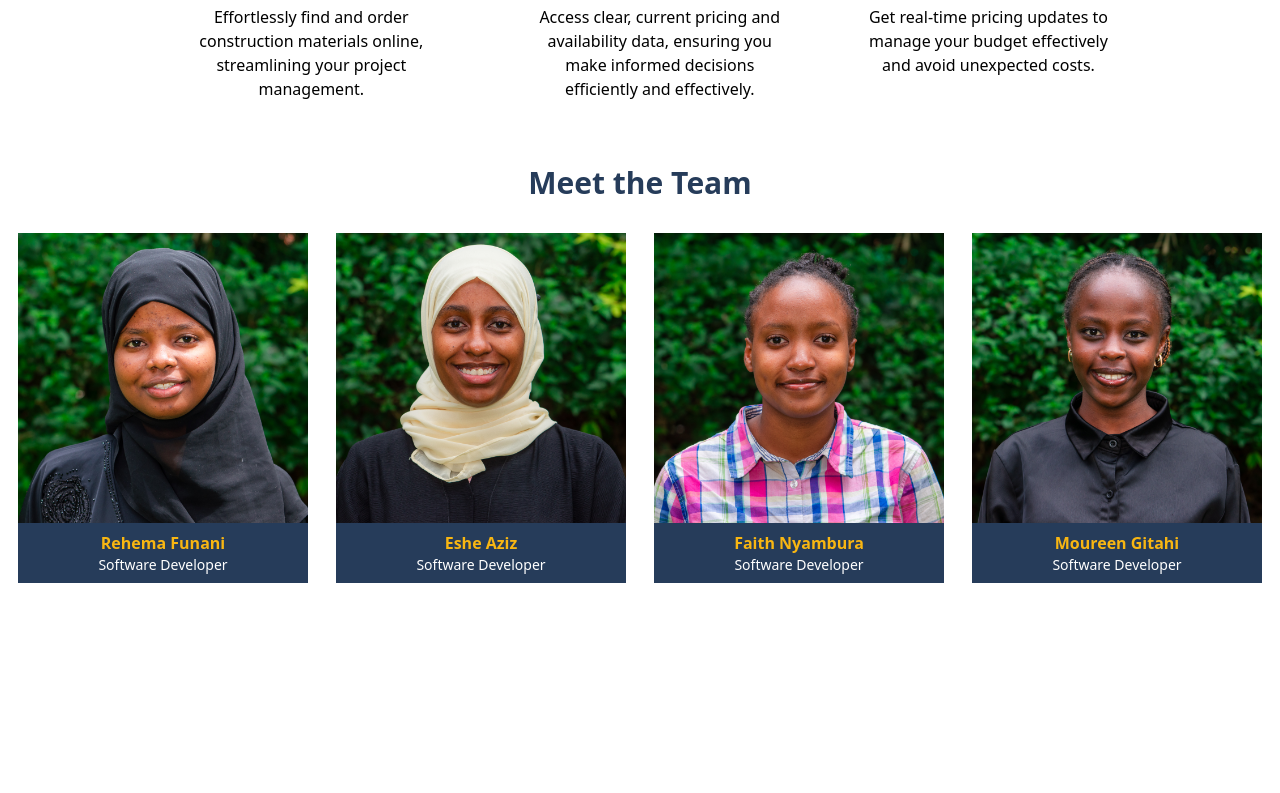
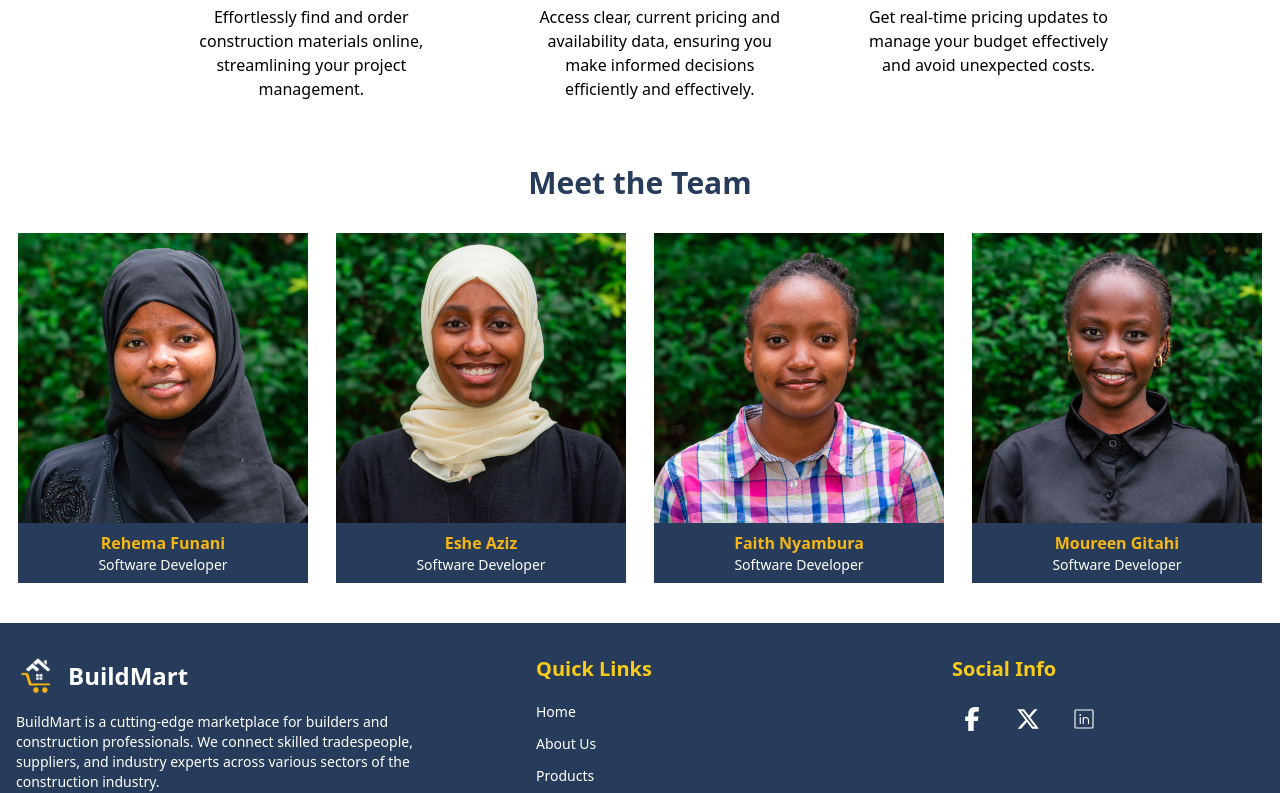
Before and after one commit to akirachix/Inyange-Informational, a Next.js app in the folder buildmart-informational/: page / in a window 1280 px wide. Shown: the part 1087-1880 px from the top of the page. Built offline with nearby package versions, Linux system fonts and the light colour scheme.

Commit message:
adds files

```diff
--- a/buildmart-informational/src/app/components/Team/index.tsx
+++ b/buildmart-informational/src/app/components/Team/index.tsx
@@ -24,7 +24,7 @@ const TeamMember = ({ name, role, image }) => (
 
 export default function Team() {
   return (
-    <main className="min-h-screen">
+    <main>
       <div className="py-10 px-4">
         <div className="container mx-auto">
           <h2 className="text-3xl font-bold mb-8 text-[#263C5A] text-center">Meet the Team</h2>
```
Also changed, not shown: 1 other file (tests, documents, lock files or other folders).
